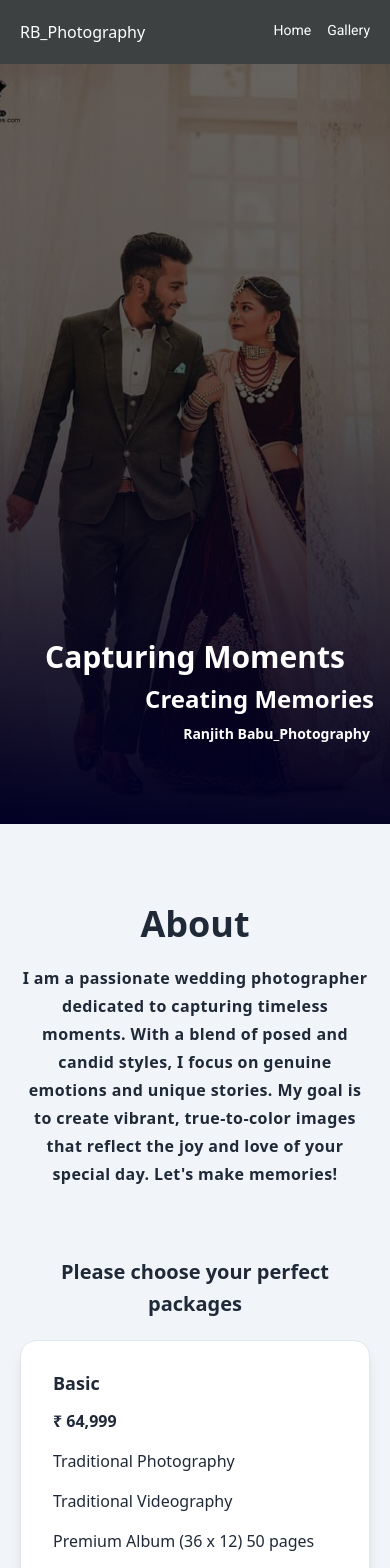
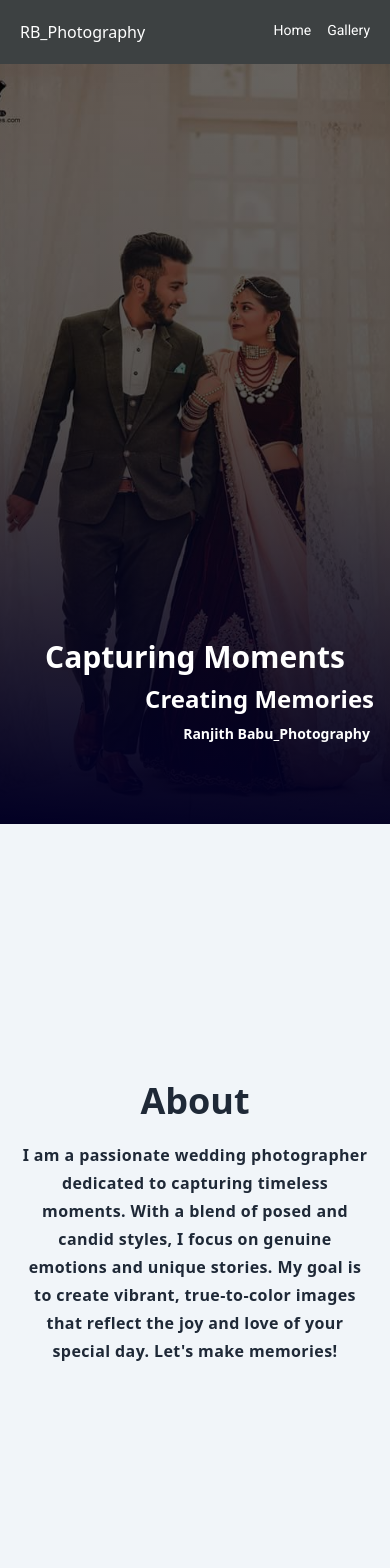
Before and after one commit to Akshai-muraleedharan/Ranjith_Photography, a React (Vite) app in the folder frontend/: page / in a window 390 px wide. Shown: the top 1568 px of the page. Built offline with nearby package versions, Linux system fonts and the light colour scheme; a web font is replaced by a local one.

Commit message:
about page update

```diff
--- a/frontend/index.html
+++ b/frontend/index.html
@@ -1,5 +1,5 @@
 <!doctype html>
-<html lang="en">
+<html lang="en" >
   <head>
     <meta charset="UTF-8" />
     <link rel="icon" type="image/svg+xml" href="/vite.svg" />
--- a/frontend/src/App.css
+++ b/frontend/src/App.css
@@ -78,4 +78,8 @@
         font-size: 20px;
     }
 
+    .about_page{
+        height: 90vh;
+    }
+
 }
--- a/frontend/src/components/sections/About.jsx
+++ b/frontend/src/components/sections/About.jsx
@@ -2,7 +2,7 @@ import React from 'react'
 import {motion} from 'framer-motion'
 function About() {
   return (
-    <div className="py-10 px-10 max-[640px]:px-5 relative flex justify-center items-center gap-5 flex-col lg:h-[80vh] ">
+    <div className="py-10 px-10 max-[640px]:px-5 relative about_page flex justify-center items-center gap-5 flex-col lg:h-[90vh] ">
 
     <motion.h1
     initial={{x:-100,opacity:0}}
```
